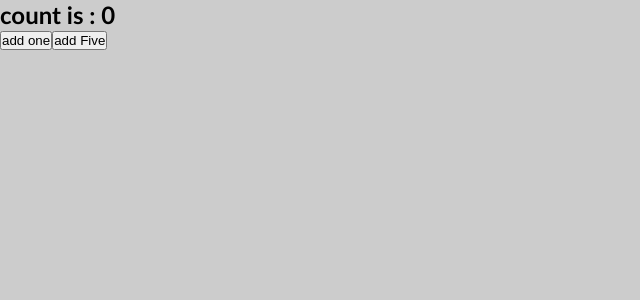
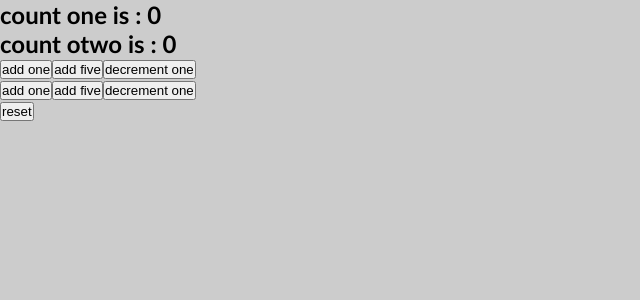
Before and after one commit to amirho3einb/ReactCourse, a React (Create React App) app: page / in a window 1280 px wide. Shown: the top 300 px of the page, without its empty margins (0-640 px from the left). Built offline with nearby package versions, Linux system fonts and the light colour scheme.

Commit message:
state-and-action-object-type

```diff
--- a/src/components/Reducer/CounterReducer.js
+++ b/src/components/Reducer/CounterReducer.js
@@ -1,11 +1,20 @@
 import { useReducer , useState } from "react";
-const intialState = 0;
+const intialState = {
+    firstCounter : 0,
+    secondCounter : 0,
+};
 const reducer = (state, action) => {
-    switch (action){
-        case "addOne":
-            return state + 1;
-        case "addFive":
-            return state + 5;
+    switch (action.type){
+        case "add":
+            return {...state, firstCounter : state.firstCounter + action.value};
+        case "decrement":
+            return {...state, firstCounter : state.firstCounter - action.value};
+        case "add2":
+            return {...state, secondCounter : state.secondCounter + action.value};
+        case "decrement2":
+            return {...state, secondCounter : state.secondCounter - action.value};
+        case "reset":
+            return intialState;
         default:
             return state;
     }
@@ -25,9 +34,19 @@
 
     return (
         <div>
-            <h2>count is : {count}</h2>
-            <button onClick={() => dispatch("addOne")}>add one</button>
-            <button onClick={() => dispatch("addFive")}>add Five</button>
+            <h2>count one is : {count.firstCounter}</h2>
+            <h2>count otwo is : {count.secondCounter}</h2>
+            <div>
+                <button onClick={() => dispatch({ type: "add" , value:1 })}>add one</button>
+                <button onClick={() => dispatch({ type: "add" , value:5 })}>add five</button>
+                <button onClick={() => dispatch({ type: "decrement" , value:1 })}>decrement one</button>
+            </div>
+            <div>
+                <button onClick={() => dispatch({ type: "add2" , value:1 })}>add one</button>
+                <button onClick={() => dispatch({ type: "add2" , value:5 })}>add five</button>
+                <button onClick={() => dispatch({ type: "decrement2" , value:1 })}>decrement one</button>
+            </div>
+            <button onClick={() => dispatch({ type: "reset" })}>reset</button>
         </div>
     );
 }
```
